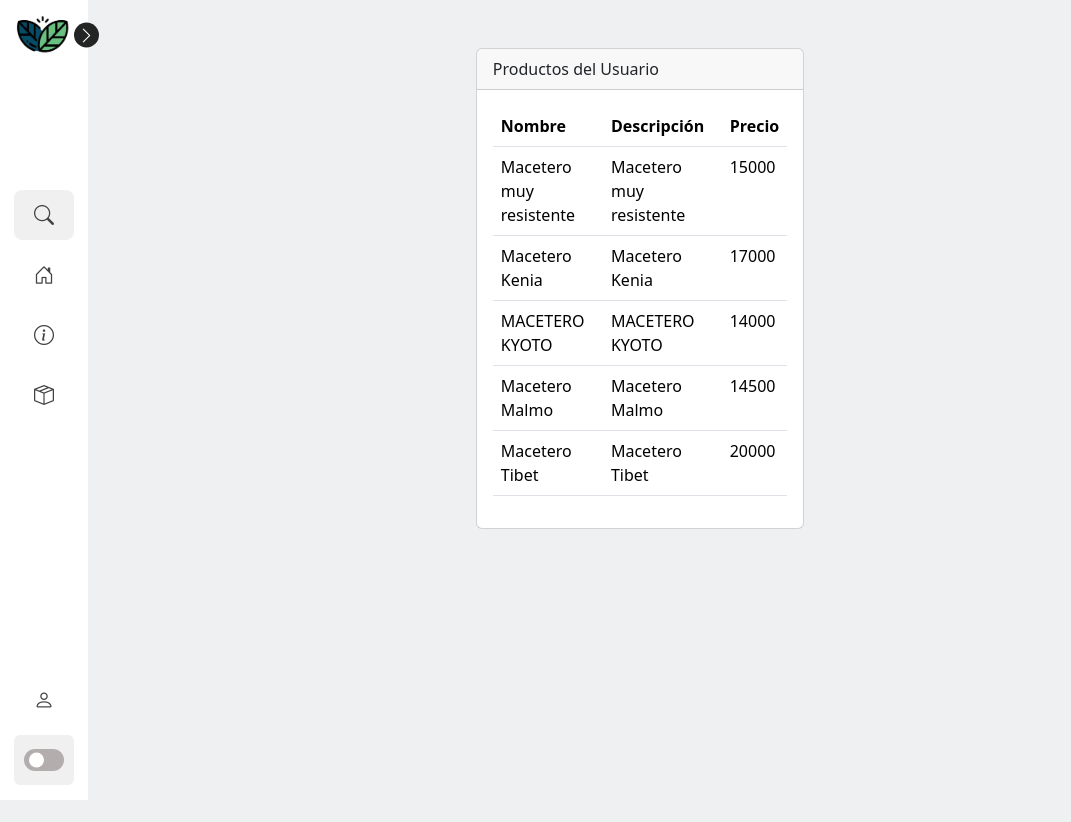
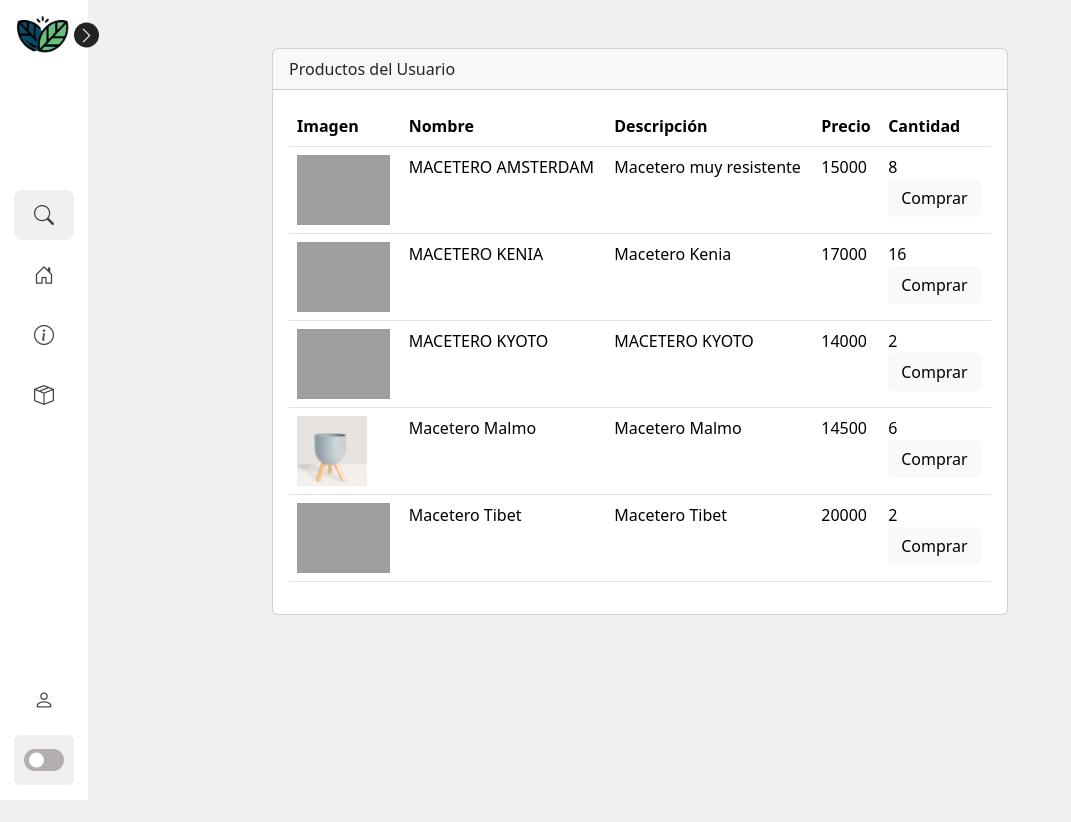
Before and after one commit to AngelCzu/Integracion, a Django app: page /compras in a window 1280 px wide. Shown: the top 822 px of the page, without its empty margins (0-1071 px from the left). Run offline with Django 4.2, Linux system fonts and the light colour scheme; a user stored in the database is signed in; data comes from the database, SQL or seed files in the repository; both versions use the stored data as it was after the commit; some web fonts are replaced; grey boxes are pictures that could not be loaded.

Commit message:
mejoras compras

```diff
--- /dev/null
+++ b/tvapp/static/css/compras.css
@@ -0,0 +1,3 @@
+.img-fluid{
+    height: 70px
+}
--- a/tvapp/static/js/navbar.js
+++ b/tvapp/static/js/navbar.js
@@ -69,17 +69,3 @@ product.addEventListener("click", () => {
 logout.addEventListener("click", () => {
     sidebar.classList.remove("close");
 });
-
-var cantidadActual = localStorage.getItem("carrito")
-
-console.log("este es el carro del Nav: " + carrito.length);
-
-var cantidadCarrito = document.getElementById("cantidadCarrito");
-
-// Mostrar la cantidad en el círculo
-if (cantidadActual) {
-    cantidadCarrito.innerText = carrito.length;
-    cantidadCarrito.style.display = "block"; // Mostrar el círculo solo si hay productos en el carrito
-} else {
-    cantidadCarrito.style.display = "none"; // Ocultar el círculo si no hay productos en el carrito
-}
--- a/tvapp/templates/compras.html
+++ b/tvapp/templates/compras.html
@@ -3,7 +3,7 @@
 {% load static %}
 
 {% block head %}
-<link rel="stylesheet" href="{% static 'css/inicio.css' %}">
+<link rel="stylesheet" href="{% static 'css/compras.css' %}">
 <title>Compras</title>
 {% endblock %}
 
@@ -21,18 +21,32 @@
                     <table class="table">
                         <thead>
                             <tr>
+                                <th>Imagen</th>
                                 <th>Nombre</th>
                                 <th>Descripción</th>
                                 <th>Precio</th>
+                                <th>Cantidad</th>
                                 <!-- Agregar más columnas si es necesario -->
                             </tr>
                         </thead>
                         <tbody>
                             {% for producto in productos_usuario %}
                             <tr>
-                                <td>{{ producto.descripcion }}</td>
+                                <td>
+                                    <img class="img-fluid"
+                                    src="{{producto.imagen.url}}">
+                                </td>
+                                <td>{{ producto.nombre }}</td>
                                 <td>{{ producto.descripcion }}</td>
                                 <td>{{ producto.precio }}</td>
+
+                                <td>{{ producto.cantidad }}
+                                    <form method="post" action="{% url 'sumar_producto' producto.sku %}">
+                                        {% csrf_token %}
+                                        <button type="submit" class="btn btn-light">Comprar</button>
+                                    </form>
+                                </td>
+
                                 <!-- Agregar más columnas si es necesario -->
                             </tr>
                             {% endfor %}
--- a/tvapp/urls.py
+++ b/tvapp/urls.py
@@ -14,6 +14,8 @@ urlpatterns = [
     path('productos', views.cargarstore, name='productos_por_categoria'),
     path('nosotros',views.cargarNosotros),
     path('comprar/<int:sku>/', views.comprar_producto, name='comprar_producto'),
+
     path('compras', views.compras, name='compras'),
+    path('sumar/<int:sku>/', views.sumar_producto, name='sumar_producto'),
 
 ]+ static(settings.MEDIA_URL, document_root=settings.MEDIA_ROOT)
--- a/tvapp/views.py
+++ b/tvapp/views.py
@@ -4,7 +4,7 @@ from django.contrib.auth.models import User
 from django.contrib.auth import authenticate, login, logout
 from django.contrib.auth.decorators import login_required
 from django.contrib import messages
-
+from django.db.models import Count
 
 from django.contrib import messages
 
@@ -107,13 +107,36 @@ def logout_view(request):
 
 @login_required
 def compras(request):
-    # Obtener todos los productos del usuario actual
+    # Obtener todas las compras del usuario actual
     compras_usuario = Compra.objects.filter(usuario=request.user)
 
     # Obtener los SKU de todos los productos comprados por el usuario
     skus_productos = [compra.producto.sku for compra in compras_usuario]
 
+    # Obtener la cantidad de productos por SKU
+    cantidad_por_sku = Compra.objects.filter(usuario=request.user).values('producto__sku').annotate(cantidad=Count('producto__sku'))
+
+    # Crear un diccionario con el SKU como clave y la cantidad como valor
+    cantidad_sku_dict = {item['producto__sku']: item['cantidad'] for item in cantidad_por_sku}
+
     # Obtener todos los productos asociados a los SKUs obtenidos
     productos_usuario = Producto.objects.filter(sku__in=skus_productos)
 
+    # Agregar la cantidad de productos a cada producto
+    for producto in productos_usuario:
+        producto.cantidad = cantidad_sku_dict.get(producto.sku, 0)
+
     return render(request, 'compras.html', {'productos_usuario': productos_usuario})
+
+@login_required
+def sumar_producto(request, sku):
+    if request.method == 'POST':
+        producto = get_object_or_404(Producto, sku=sku)
+        usuario = request.user
+        compra = Compra.objects.create(usuario=usuario, producto=producto)
+        # Aquí puedes realizar cualquier otra lógica relacionada con la compra, como actualizar el stock del producto, enviar confirmaciones por correo electrónico, etc.
+
+        return redirect('/compras')
+    else:
+        messages.error(request, 'Error al procesar la compra.')
+        return redirect('/compras')
```
Also changed, not shown: db.sqlite3.
